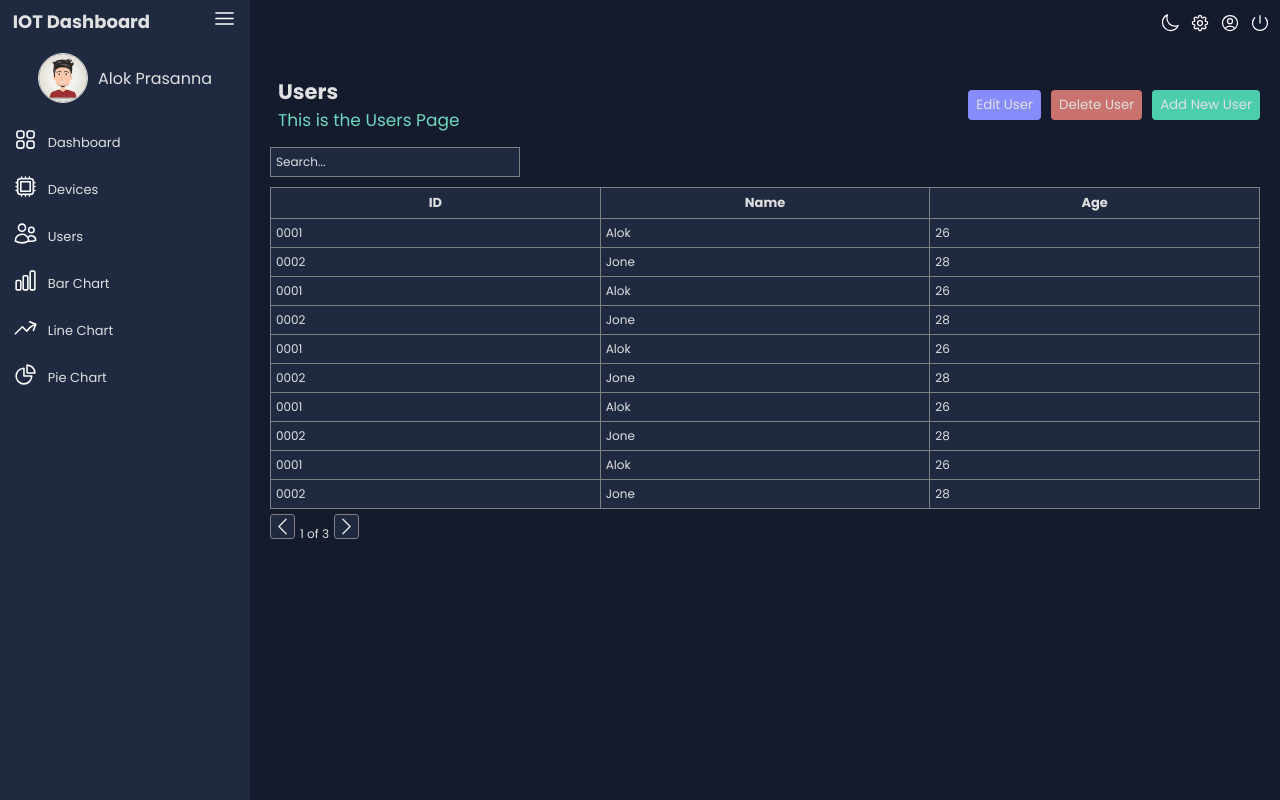
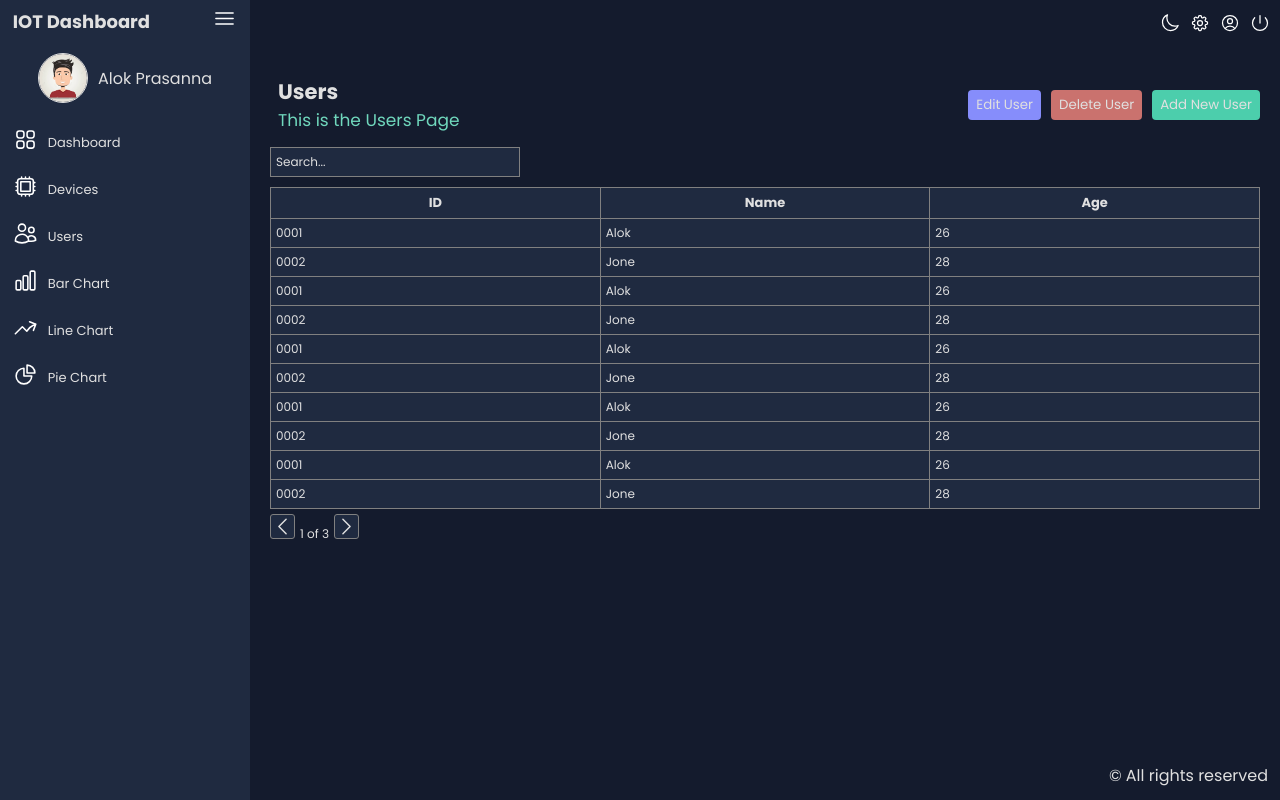
Before and after one commit to AlokPrasanna/IOT_dashboard-frontend, a React (Vite) app: page /users in a window 1280 px wide. Built offline with nearby package versions, Linux system fonts and the light colour scheme.

Commit message:
Created Footer componet

```diff
--- a/src/App.tsx
+++ b/src/App.tsx
@@ -1,5 +1,5 @@
 import React, { useState } from 'react';
-import { HeaderBar , SideBar } from './components/molecules';
+import { HeaderBar , SideBar , Footer } from './components/molecules';
 import {
   BarChart,
   Dashboard,
@@ -45,6 +45,7 @@ const App: React.FC = () => {
           <Route path='/piechart'  element={<PieChart />}/>
           <Route path='/users'  element={<Users isCollapsed={isCollapsed} />}/>
         </Routes>
+        <Footer />
       </main>
    </div>
   );
--- /dev/null
+++ b/src/components/molecules/Footer/Footer.tsx
@@ -0,0 +1,18 @@
+import React from 'react';
+import "./footer.scss"
+import { useTheme } from '../../../context/Theme/ThemeContext';
+
+const Footer:React.FC = () => {
+    const {colors} = useTheme();
+
+    if(colors) {
+        document.documentElement.style.setProperty("--text-color" , colors.grey[100])
+    }
+  return (
+    <footer className='footer-content'>
+        &copy; All rights reserved
+    </footer>
+  )
+}
+
+export default Footer
--- /dev/null
+++ b/src/components/molecules/Footer/footer.scss
@@ -0,0 +1,8 @@
+.footer-content{
+    color: var(--text-color);
+    position: fixed;
+    bottom: 0;
+    right: 0;
+    font-size: 16px;
+    padding: 0px 12px 12px 0px;
+}
--- a/src/components/molecules/index.ts
+++ b/src/components/molecules/index.ts
@@ -3,11 +3,13 @@ import HeaderBar from "./HeaderBar/HeaderBar";
 import SideBar from "./SideBar/SideBar";
 import PageTitle from "./PageTitle/PageTitle";
 import DashboardCard from "./DashboardCard/DashboardCard";
+import Footer from "./Footer/Footer";
 
 // -------------------- Exports --------------------
 export {
     HeaderBar,
     SideBar,
     PageTitle,
-    DashboardCard
+    DashboardCard,
+    Footer
 }
```
